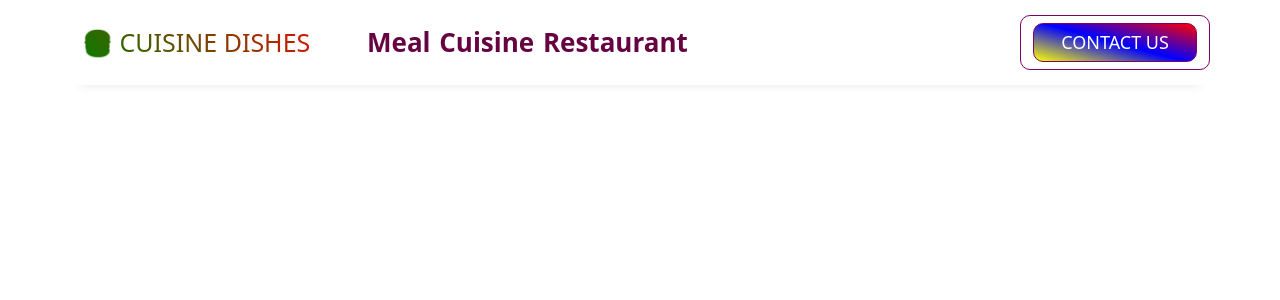
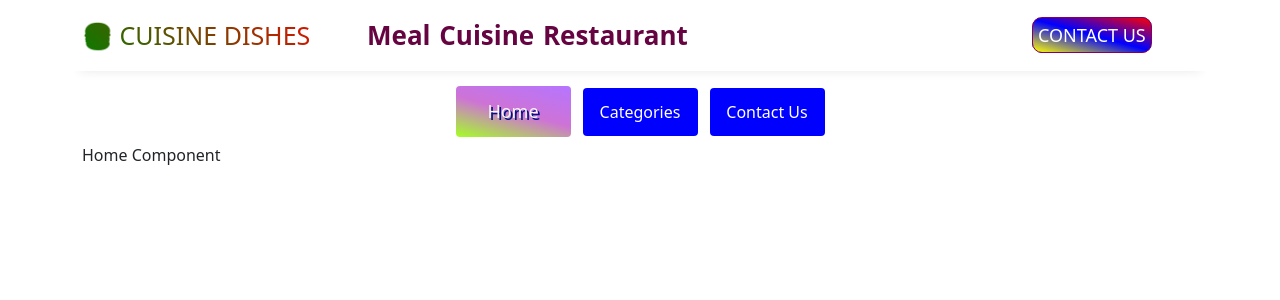
Before and after one commit to Douglas254/Phase2-Final-Project, a React (Create React App) app: page / in a window 1280 px wide. Shown: the top 300 px of the page. Built offline with nearby package versions, Linux system fonts and the light colour scheme.

Commit message:
add components and client side routing

```diff
--- a/src/App.css
+++ b/src/App.css
@@ -44,7 +44,6 @@
 .contactBtn {
   font-size: 18px;
   text-decoration: none;
-  border: 1px solid #800064;
   padding: 7px;
   border-radius: 10px;
 }
@@ -65,3 +64,24 @@
   color: whitesmoke !important;
   background: linear-gradient(15deg, red, blue, yellow);
 }
+
+.active {
+  background: linear-gradient(
+    15deg,
+    rgba(149, 255, 0, 0.854),
+    rgba(171, 15, 185, 0.585),
+    rgba(119, 0, 255, 0.541)
+  ) !important
+  ;
+  font-size: 18px !important;
+  color: whitesmoke !important;
+  text-shadow: 2px 2px #001380 !important;
+}
+
+@media (max-width: 768px) {
+  .header {
+    display: grid;
+    grid-template-columns: 1fr;
+    text-align: center;
+  }
+}
--- a/src/App.js
+++ b/src/App.js
@@ -1,10 +1,21 @@
 import "./App.css";
 import Header from "./components/Header";
+import { Routes, Route } from "react-router-dom";
+import NavBar from "./components/NavBar";
+import MealCategories from "./components/MealCategories";
+import Contact from "./components/Contact";
+import Home from "./components/Home";
 
 function App() {
   return (
     <>
       <Header />
+      <NavBar />
+      <Routes>
+        <Route exact path="/" element={<Home />}></Route>
+        <Route exact path="/categories" element={<MealCategories />}></Route>
+        <Route exact path="/contact" element={<Contact />}></Route>
+      </Routes>
     </>
   );
 }
--- /dev/null
+++ b/src/components/Contact.js
@@ -0,0 +1,7 @@
+import React from "react";
+
+const Contact = () => {
+  return <div>Contact Component</div>;
+};
+
+export default Contact;
--- a/src/components/Header.js
+++ b/src/components/Header.js
@@ -1,5 +1,5 @@
 import React from "react";
-import { Nav } from "react-bootstrap";
+import { Link } from "react-router-dom";
 
 const Header = () => {
   return (
@@ -10,9 +10,9 @@ const Header = () => {
         </div>
         <div className="midTitle col-12 col-md-7">Meal Cuisine Restaurant</div>
         <div className="contactBtn col-12 col-md-2">
-          <Nav.Link className="contact_btn_link" href="#">
+          <Link className="contact_btn_link" to="/contact">
             Contact Us
-          </Nav.Link>
+          </Link>
         </div>
       </div>
     </>
--- /dev/null
+++ b/src/components/Home.js
@@ -0,0 +1,7 @@
+import React from "react";
+
+const Home = () => {
+  return <div>Home Component</div>;
+};
+
+export default Home;
--- /dev/null
+++ b/src/components/MealCategories.js
@@ -0,0 +1,7 @@
+import React from "react";
+
+const MealCategories = () => {
+  return <div>MealCategories Component</div>;
+};
+
+export default MealCategories;
--- /dev/null
+++ b/src/components/NavBar.js
@@ -0,0 +1,45 @@
+import React from "react";
+import { NavLink } from "react-router-dom";
+
+const linkStyles = {
+  textAlign: "center",
+  display: "inline-block",
+  width: "115px",
+  padding: "12px",
+  margin: "15px 6px 6px",
+  background: "blue",
+  textDecoration: "none",
+  color: "white",
+  borderRadius: "4px",
+};
+
+const NavBar = () => {
+  return (
+    <>
+      <div className="text-center">
+        <NavLink to="/" style={linkStyles} exact activeClassName="active">
+          Home
+        </NavLink>
+
+        <NavLink
+          to="/categories"
+          style={linkStyles}
+          exact
+          activeClassName="active"
+        >
+          Categories
+        </NavLink>
+        <NavLink
+          to="/contact"
+          style={linkStyles}
+          exact
+          activeClassName="active"
+        >
+          Contact Us
+        </NavLink>
+      </div>
+    </>
+  );
+};
+
+export default NavBar;
--- a/src/index.js
+++ b/src/index.js
@@ -3,12 +3,13 @@ import ReactDOM from "react-dom/client";
 import "./index.css";
 import App from "./App";
 import "bootstrap/dist/css/bootstrap.min.css";
+import { BrowserRouter as Router } from "react-router-dom";
 
 const root = ReactDOM.createRoot(document.getElementById("root"));
 root.render(
-  <React.StrictMode>
+  <Router>
     <div className="container">
       <App />
     </div>
-  </React.StrictMode>
+  </Router>
 );
```
